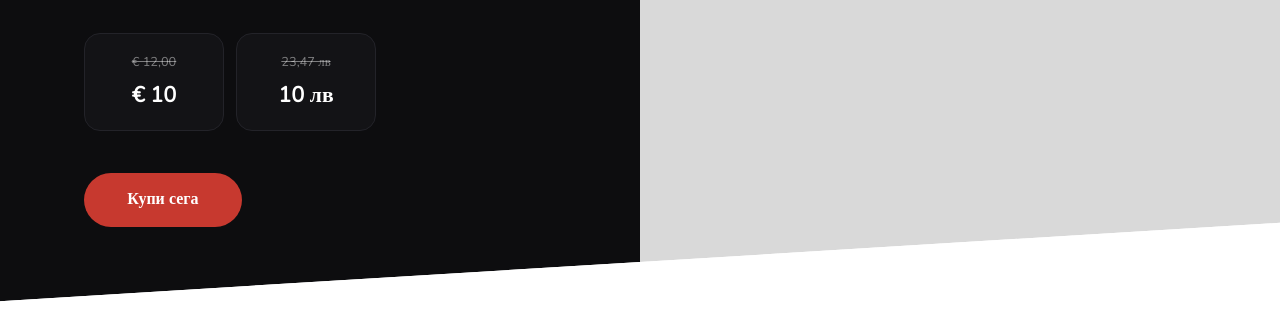
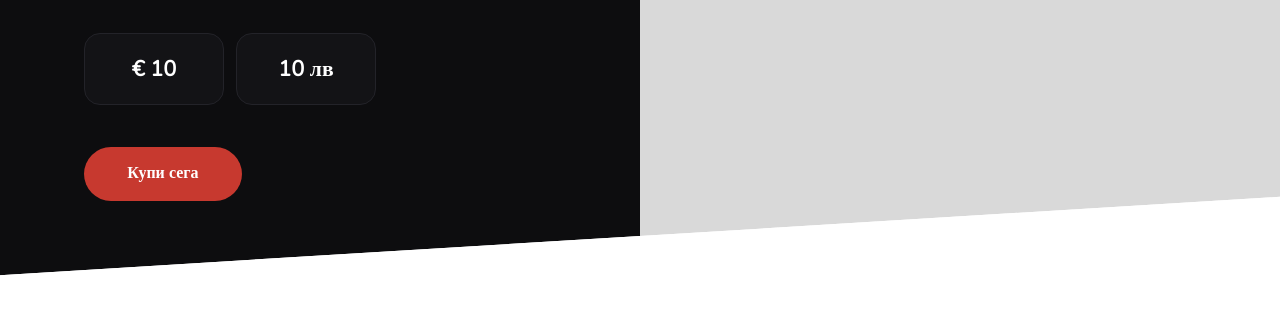
Before and after one commit to rainballs/jivot-bez-shum, a Django app: template templates/pages/home.html in a window 1280 px wide. Shown: the part 686-1010 px from the top of the page. Run offline with Django 5.2, Linux system fonts and the light colour scheme; the template is opened without the code that fills it: most values are stand-ins (such as "Sample title", 1, 10 or a date in 2020).

Commit message:
price change

```diff
--- a/templates/pages/home.html
+++ b/templates/pages/home.html
@@ -33,11 +33,11 @@
                         <div class="price-row">
                             {% if product %}
                                 <div class="price-card">
-                                    <div class="price-old">€ 12,00</div>
+{#                                    <div class="price-old">€ 12,00</div>#}
                                     <div class="price">€ {{ product.price_eur }}</div>
                                 </div>
                                 <div class="price-card">
-                                    <div class="price-old">23,47 лв</div>
+{#                                    <div class="price-old">23,47 лв</div>#}
                                     <div class="price">{{ product.price_bgn }} лв</div>
                                 </div>
                             {% endif %}
@@ -293,7 +293,7 @@
             <h2 style="color: #ffffff">“Живот без шум”</h2>
             {#            <p class="price-pretitle">ПРОМО ЦЕНА ДО 26.12.2025</p>#}
 {#            <div class="cta-book-old">12,00 €| 23,47 лв</div>#}
-            <div class="cta-book-price">{{ product.price_bgn }} лв | {{ product.price_eur }} €</div>
+            <div class="cta-book-price">{{ product.price_eur }} € | {{ product.price_bgn }} лв </div>
 
             <a href="{% url 'checkout_info' %}" class="btn btn-primary btn-pill cta-book-btn">Купи сега</a>
         </div>
```
